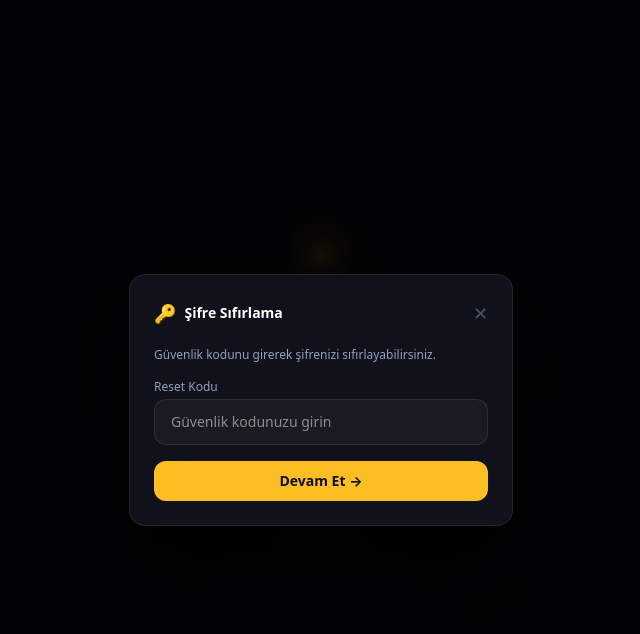
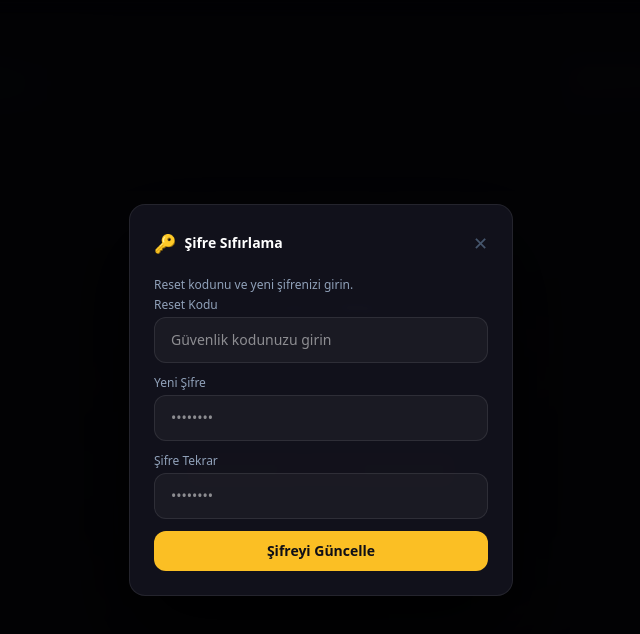
Before and after one commit to TheWoliwer/casino-rep, a Next.js app: page /login in a window 1280 px wide. Both pictures are taken after a click on the button "Şifremi unuttum". Shown: the top 634 px of the page, without its empty margins (319-959 px from the left). Built offline with nearby package versions, Linux system fonts and the light colour scheme.

Commit message:
feat: şifre sıfırlama tek adıma indirildi (kod + yeni şifre tek ekran)

```diff
--- a/src/app/login/page.tsx
+++ b/src/app/login/page.tsx
@@ -2,7 +2,7 @@
 import { useState, useEffect, useRef } from 'react';
 import { useRouter } from 'next/navigation';
 
-type ResetStep = 'idle' | 'code' | 'newpass' | 'success';
+type ResetStep = 'idle' | 'form' | 'success';
 
 export default function LoginPage() {
   const [password, setPassword] = useState('');
@@ -52,7 +52,7 @@ export default function LoginPage() {
 
   function openReset() {
     setResetOpen(true);
-    setResetStep('code');
+    setResetStep('form');
     setResetCode('');
     setNewPass('');
     setNewPassConfirm('');
@@ -69,24 +69,10 @@ export default function LoginPage() {
     e.preventDefault();
     setResetError('');
 
-    if (resetStep === 'code') {
-      if (!resetCode.trim()) {
-        setResetError('Reset kodunu girin');
-        return;
-      }
-      setResetStep('newpass');
-      return;
-    }
+    if (!resetCode.trim()) { setResetError('Reset kodunu girin'); return; }
+    if (newPass.length < 4) { setResetError('Şifre en az 4 karakter olmalı'); return; }
+    if (newPass !== newPassConfirm) { setResetError('Şifreler eşleşmiyor'); return; }
 
-    if (resetStep === 'newpass') {
-      if (newPass.length < 4) {
-        setResetError('Şifre en az 4 karakter olmalı');
-        return;
-      }
-      if (newPass !== newPassConfirm) {
-        setResetError('Şifreler eşleşmiyor');
-        return;
-      }
     setResetLoading(true);
     try {
       const res = await fetch('/api/auth/reset-password', {
@@ -102,7 +88,6 @@ export default function LoginPage() {
       }
     } finally {
       setResetLoading(false);
-      }
     }
   }
 
@@ -306,12 +291,11 @@ export default function LoginPage() {
               </div>
             ) : (
               <form onSubmit={handleResetSubmit} className="space-y-3">
+                <p className="text-slate-400 text-xs mb-1">
+                  Reset kodunu ve yeni şifrenizi girin.
+                </p>
 
-                {resetStep === 'code' && (
-                  <>
-                    <p className="text-slate-400 text-xs mb-4">
-                      Güvenlik kodunu girerek şifrenizi sıfırlayabilirsiniz.
-                    </p>
+                {/* Reset Kodu */}
                 <div>
                   <label className="text-slate-400 text-xs mb-1 block">Reset Kodu</label>
                   <input
@@ -327,14 +311,8 @@ export default function LoginPage() {
                     autoFocus
                   />
                 </div>
-                  </>
-                )}
 
-                {resetStep === 'newpass' && (
-                  <>
-                    <p className="text-slate-400 text-xs mb-4">
-                      Yeni şifrenizi belirleyin.
-                    </p>
+                {/* Yeni Şifre */}
                 <div>
                   <label className="text-slate-400 text-xs mb-1 block">Yeni Şifre</label>
                   <input
@@ -348,9 +326,10 @@ export default function LoginPage() {
                       letterSpacing: newPass ? '0.18em' : 'normal',
                     }}
                     placeholder="••••••••"
-                        autoFocus
                   />
                 </div>
+
+                {/* Şifre Tekrar */}
                 <div>
                   <label className="text-slate-400 text-xs mb-1 block">Şifre Tekrar</label>
                   <input
@@ -366,8 +345,6 @@ export default function LoginPage() {
                     placeholder="••••••••"
                   />
                 </div>
-                  </>
-                )}
 
                 {resetError && (
                   <div className="flex items-center gap-2 px-3 py-2 rounded-lg" style={{ background: 'rgba(239,68,68,0.1)', border: '1px solid rgba(239,68,68,0.2)' }}>
@@ -376,21 +353,10 @@ export default function LoginPage() {
                   </div>
                 )}
 
-                <div className="flex gap-2 pt-1">
-                  {resetStep === 'newpass' && (
-                    <button
-                      type="button"
-                      onClick={() => { setResetStep('code'); setResetError(''); }}
-                      className="flex-1 py-2.5 rounded-xl font-medium text-sm transition-all"
-                      style={{ background: 'rgba(255,255,255,0.05)', color: '#94a3b8', border: '1px solid rgba(255,255,255,0.08)' }}
-                    >
-                      ← Geri
-                    </button>
-                  )}
                 <button
                   type="submit"
                   disabled={resetLoading}
-                    className="flex-1 py-2.5 rounded-xl font-bold text-sm transition-all active:scale-[0.97] disabled:opacity-50"
+                  className="w-full py-2.5 rounded-xl font-bold text-sm transition-all active:scale-[0.97] disabled:opacity-50"
                   style={{ background: '#fbbf24', color: '#0f0f17' }}
                 >
                   {resetLoading ? (
@@ -398,9 +364,8 @@ export default function LoginPage() {
                       <span className="w-3.5 h-3.5 border-2 border-current border-t-transparent rounded-full animate-spin inline-block" />
                       İşleniyor...
                     </span>
-                    ) : resetStep === 'code' ? 'Devam Et →' : 'Şifreyi Güncelle'}
+                  ) : 'Şifreyi Güncelle'}
                 </button>
-                </div>
               </form>
             )}
           </div>
```
Lines whose indentation alone changed are shown as unchanged.
